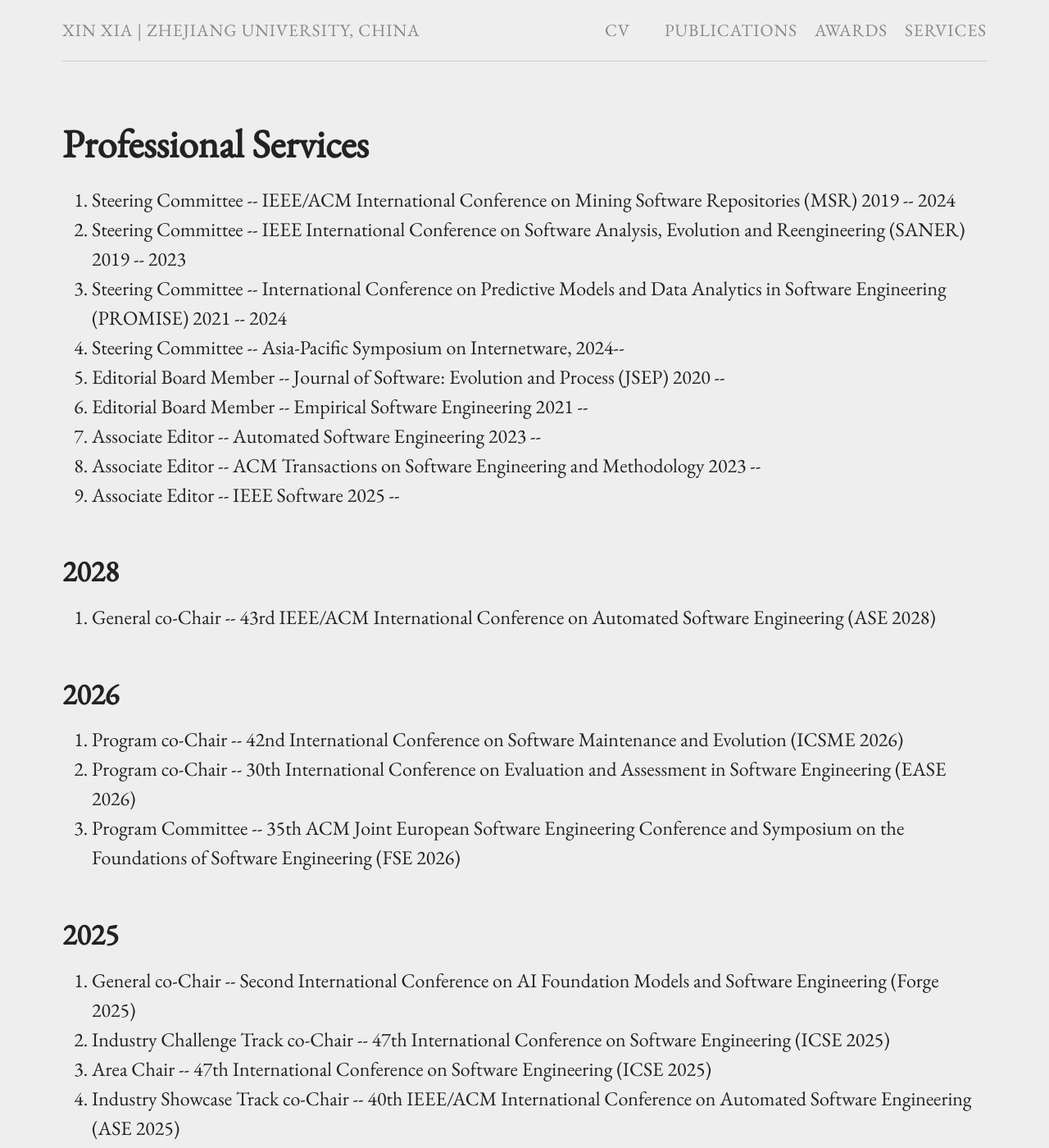
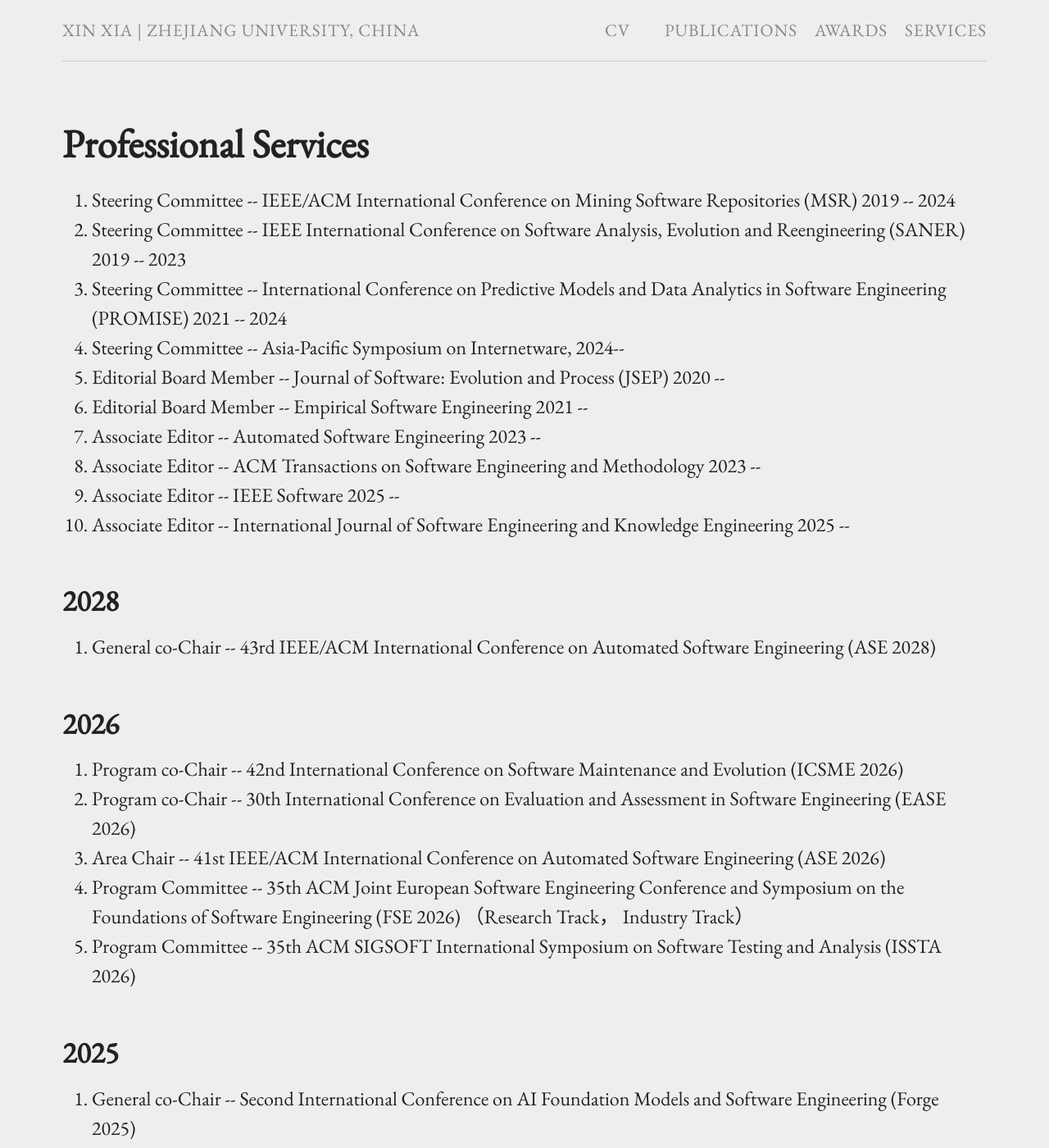
Before and after one commit to xin-xia/xin-xia.github.io, a Jekyll site: the page built from service.md, in a window 1280 px wide and 1400 px high. Shown: the whole window at 82% size. Built offline with Jekyll 4.4.1, drawn with Linux system fonts in a browser that asks for light colours.

Commit message:
Update service.md

```diff
--- a/service.md
+++ b/service.md
@@ -13,6 +13,7 @@ permalink: /service/
 <li>Associate Editor  --   Automated Software Engineering 2023 --  </li>
 <li>Associate Editor  --   ACM Transactions on Software Engineering and Methodology  2023 --  </li>
   <li>Associate Editor  --   IEEE Software  2025 --  </li>
+ <li>Associate Editor  --   International Journal of Software Engineering and Knowledge Engineering 2025 --  </li>
 </ol>
 
 ## 2028
@@ -26,7 +27,9 @@ permalink: /service/
 <ol>
 <li>Program co-Chair  --  42nd International Conference on Software Maintenance and Evolution (ICSME 2026) </li>
   <li>Program co-Chair  -- 30th International Conference on Evaluation and Assessment in Software Engineering (EASE 2026) </li>
-   <li>Program Committee  --  35th  ACM Joint European Software Engineering Conference and Symposium on the Foundations of Software Engineering (FSE 2026)    </li>
+   <li>Area Chair  --   41st IEEE/ACM International Conference on Automated Software Engineering (ASE 2026)    </li>
+   <li>Program Committee  --  35th  ACM Joint European Software Engineering Conference and Symposium on the Foundations of Software Engineering (FSE 2026)  （Research Track， Industry Track）  </li>
+<li>Program Committee  --  35th   ACM SIGSOFT International Symposium on Software Testing and Analysis (ISSTA 2026)  </li>
 </ol>
 
 ## 2025
```
